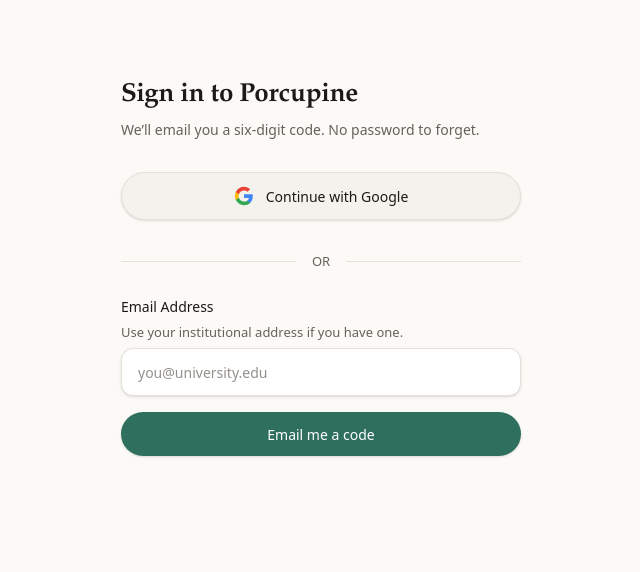
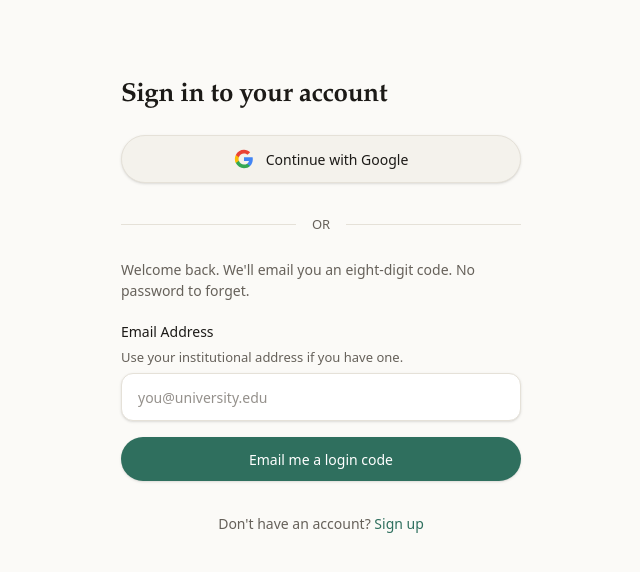
Before and after one commit to heisenberg-611/porcupine-the-smart-research-manager, a Next.js app in the folder apps/web/: page /sign-in in a window 1280 px wide. Shown: the top 572 px of the page, without its empty margins (319-959 px from the left). Built offline with nearby package versions, Linux system fonts and the light colour scheme; no server answers.

Commit message:
feat: add support for account creation and refactor sign-in form to toggle between login and signup modes

```diff
--- a/apps/web/src/app/globals.css
+++ b/apps/web/src/app/globals.css
@@ -142,28 +142,32 @@
 :root {
   color-scheme: light;
 }
+
 @media (prefers-color-scheme: dark) {
   :root:not([data-theme="light"]) {
     color-scheme: dark;
   }
 }
+
 :root[data-theme="dark"] {
   color-scheme: dark;
 }
+
 :root[data-theme="light"] {
   color-scheme: light;
 }
 
+@layer utilities {
   /*
    * A measure. Somewhere past about 75 characters the eye starts losing the
    * start of the next line, which matters when the text is an abstract being
    * read for the twentieth time that afternoon.
    */
-@utility measure {
+  .measure {
     max-width: 68ch;
   }
 
-@utility prose-body {
+  .prose-body {
     font-size: var(--text-body);
     line-height: var(--text-body--line-height);
     color: var(--color-ink-soft);
@@ -172,13 +176,15 @@
   }
 
   /* Small caps for metadata lines — author, venue, year. Quieter than bold. */
-@utility meta {
+  .meta {
     font-size: var(--text-fine);
     letter-spacing: 0.02em;
     color: var(--color-muted);
   }
+}
 
 @media (prefers-reduced-motion: reduce) {
+
   *,
   *::before,
   *::after {
--- a/apps/web/src/app/sign-in/page.tsx
+++ b/apps/web/src/app/sign-in/page.tsx
@@ -8,14 +8,6 @@
 export default function SignInPage() {
   return (
     <main id="main" className="mx-auto flex max-w-md flex-col gap-8 px-6 py-20">
-      <div>
-        <h1 className="text-ink text-title font-semibold tracking-tight">
-          Sign in to Porcupine
-        </h1>
-        <p className="text-muted text-ui mt-2 text-pretty">
-          We&rsquo;ll email you a six-digit code. No password to forget.
-        </p>
-      </div>
       {/* SignInForm reads `next` from the query string, which opts the whole
           route out of static prerendering unless it sits behind Suspense. */}
       <Suspense fallback={<div className="text-muted text-ui">Loading sign-in…</div>}>
--- a/apps/web/src/app/sign-in/sign-in-form.tsx
+++ b/apps/web/src/app/sign-in/sign-in-form.tsx
@@ -20,6 +20,7 @@
   const next = params.get("next") ?? "/dashboard";
 
   const [stage, setStage] = useState<"email" | "code">("email");
+  const [mode, setMode] = useState<"signin" | "signup">("signin");
   const [email, setEmail] = useState("");
   const [code, setCode] = useState("");
   const [error, setError] = useState<string | null>(null);
@@ -114,10 +115,15 @@
   if (stage === "email") {
     return (
       <div className="flex flex-col gap-6">
+        <div>
+          <h1 className="text-ink text-title font-semibold tracking-tight">
+            {mode === "signin" ? "Sign in to your account" : "Create an account"}
+          </h1>
+        </div>
         <form onSubmit={requestCode} className="flex flex-col gap-4">
           {error && <Banner tone="danger">{error}</Banner>}
 
-          <Button type="button" variant="ghost" onClick={signInWithGoogle} disabled={pending} className="bg-surface border border-border shadow-sm flex justify-center gap-3 items-center w-full min-h-12 hover:bg-surface-hover mb-2">
+          <Button type="button" variant="ghost" onClick={signInWithGoogle} disabled={pending} className="bg-surface border border-border shadow-sm flex justify-center gap-3 items-center w-full min-h-12 hover:bg-surface-hover hover:-translate-y-0.5 hover:shadow-md transition-all duration-200 mb-2">
             <svg className="w-5 h-5 shrink-0" viewBox="0 0 24 24">
               <path fill="#4285F4" d="M22.56 12.25c0-.78-.07-1.53-.2-2.25H12v4.26h5.92c-.26 1.37-1.04 2.53-2.21 3.31v2.77h3.57c2.08-1.92 3.28-4.74 3.28-8.09z" />
               <path fill="#34A853" d="M12 23c2.97 0 5.46-.98 7.28-2.66l-3.57-2.77c-.98.66-2.23 1.06-3.71 1.06-2.86 0-5.29-1.93-6.16-4.53H2.18v2.84C3.99 20.53 7.7 23 12 23z" />
@@ -136,6 +142,12 @@
             </div>
           </div>
 
+          <p className="text-muted text-ui text-pretty mb-1">
+            {mode === "signin"
+              ? "Welcome back. We'll email you an eight-digit code. No password to forget."
+              : "Start managing your research. We'll email you a secure eight-digit signup code."}
+          </p>
+
           <Field
             label="Email Address"
             id="email"
@@ -153,8 +165,16 @@
             />
           </Field>
           <Button type="submit" disabled={pending}>
-            {pending ? "Sending…" : "Email me a code"}
+            {pending ? "Sending…" : mode === "signin" ? "Email me a login code" : "Email me a signup code"}
           </Button>
+
+          <div className="mt-4 text-center text-ui text-muted">
+            {mode === "signin" ? (
+              <p>Don't have an account? <button type="button" onClick={() => setMode("signup")} className="text-accent hover:underline font-medium focus-visible:outline-none">Sign up</button></p>
+            ) : (
+              <p>Already have an account? <button type="button" onClick={() => setMode("signin")} className="text-accent hover:underline font-medium focus-visible:outline-none">Log in</button></p>
+            )}
+          </div>
         </form>
 
       </div>
@@ -163,6 +183,14 @@
 
   return (
     <div className="flex flex-col gap-6">
+      <div>
+        <h1 className="text-ink text-title font-semibold tracking-tight">
+          {mode === "signin" ? "Sign in to your account" : "Create an account"}
+        </h1>
+        <p className="text-muted text-ui mt-2 text-pretty">
+          Check your email for the code.
+        </p>
+      </div>
       <form onSubmit={verifyCode} className="flex flex-col gap-4">
         {error && <Banner tone="danger">{error}</Banner>}
         <Banner>
@@ -183,7 +211,7 @@
           />
         </Field>
         <Button type="submit" disabled={pending}>
-          {pending ? "Verifying…" : "Sign in"}
+          {pending ? "Verifying…" : mode === "signin" ? "Sign in" : "Create account"}
         </Button>
         <Button
           type="button"
```
Also changed, not shown: apps/web/src/app/page.tsx (line endings or trailing spaces). Lines whose indentation alone changed are shown as unchanged.
